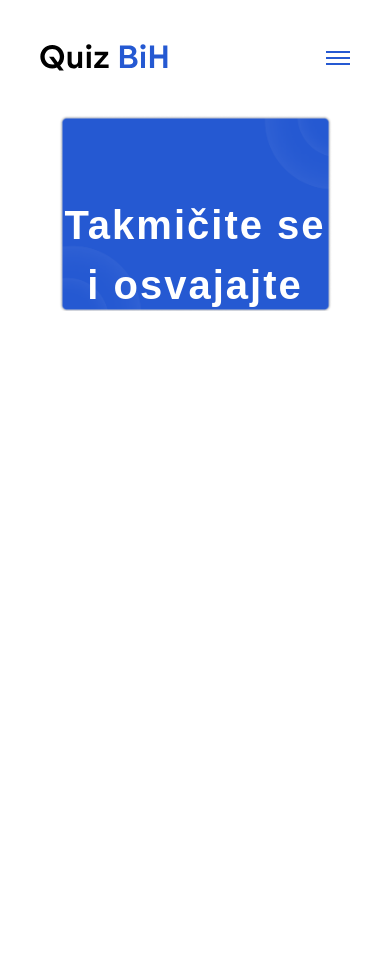
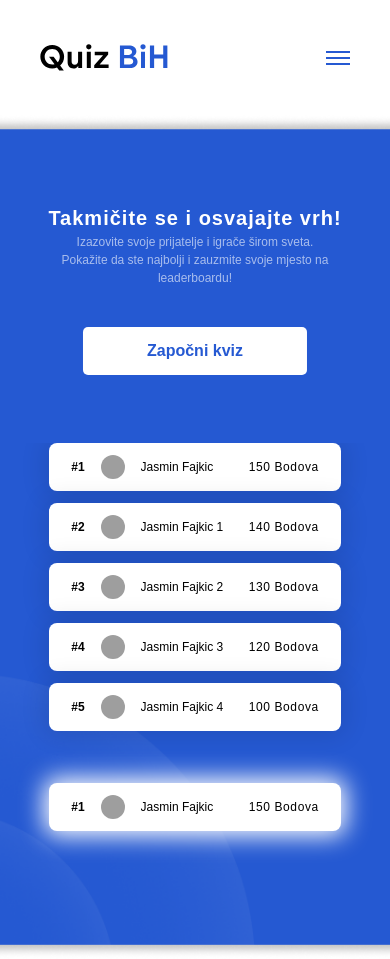
Before and after one commit to amer-5/quiz-app, a React (Vite) app: page /leaderboard in a window 390 px wide. Before the commit the page ends 844 px from the top, so only its background shows below. Built offline with nearby package versions, Linux system fonts and the light colour scheme; grey boxes are pictures that could not be loaded; a web font is replaced by a local one.

Commit message:
Mobile responsive

```diff
--- a/package.json
+++ b/package.json
@@ -18,6 +18,7 @@
     "react-dom": "^18.3.1",
     "react-fontawesome": "^1.7.1",
     "react-router-dom": "^7.1.4",
+    "tailwind-scrollbar-hide": "^2.0.0",
     "tailwindcss": "^4.0.1"
   },
   "devDependencies": {
--- a/src/components/scoreCard.tsx
+++ b/src/components/scoreCard.tsx
@@ -15,20 +15,22 @@ const ScoreCard: React.FC<scoreCardProps> = ({
 }) => {
   return (
     <div
-      className={`${className} flex items-center justify-between p-3 rounded-lg shadow-[0px_0px_25px_5px_rgba(0,_0,_0,_0.1)] w-1/2 bg-white`}
+      className={`${className} flex items-center justify-between p-3 rounded-lg shadow-[0px_0px_25px_5px_rgba(0,_0,_0,_0.1)] md:w-1/2 w-6/10 bg-white`}
     >
       <div className="flex items-center">
-        <span className="text-black font-bold ml-2.5 box-border">
+        <span className="text-black font-bold ml-2.5 box-border  text-[12px] md:text-[1rem]">
           #{placement}
         </span>
         <img
-          className="w-8 h-8 ml-4 my- rounded-full"
+          className="w-6 h-6 md:w-8 md:h-8 ml-4 rounded-full"
           src={image}
           alt="Profile"
         />
-        <p className="ml-4">{name}</p>
+        <p className="ml-4 text-[12px] md:text-[1rem]">{name}</p>
       </div>
-      <p className="text-right mr-2.5 tracking-wider">{points} Bodova</p>
+      <p className="text-right mr-2.5 tracking-wider  text-[12px] md:text-[1rem]">
+        {points} Bodova
+      </p>
     </div>
   );
 };
--- a/src/index.css
+++ b/src/index.css
@@ -15,6 +15,14 @@
   border-radius: 0.25rem;
 }
 
+.hide-scrollbar {
+  scrollbar-width: none;
+}
+
+.hide-scrollbar::-webkit-scrollbar {
+  display: none;
+}
+
 @media (max-width: 767px) {
   .scrollable-cards {
     overflow-x: auto;
--- a/src/pages/leaderboard.tsx
+++ b/src/pages/leaderboard.tsx
@@ -60,19 +60,21 @@ const Leaderboard: React.FC = () => {
           backgroundImage: `url(${backgroundImage})`,
           backgroundSize: "cover",
         }}
-        className="w-[70%] aspect-[60/43] py-6 pt-20 overflow-hidden"
+        className="w-[calc(100vw+12rem)] min-h-screen md:min-h-auto md:w-[80%] md:aspect-[60/43] py-6 pt-22 px-12 md:px-auto overflow-x-hidden hide-scrollbar"
       >
-        <h2 className="text-[2.5rem] text-center text-white font-bold tracking-wider">
+        <h2 className="text-[20px] md:text-[2.5rem] text-center text-white font-bold tracking-wider">
           Takmičite se i osvajajte vrh!
         </h2>
-        <p className="text-white text-center opacity-60 mb-2 w-[55%] mx-auto">
+        <p className="text-[12px] md:text-[1rem] text-white text-center opacity-60 mb-2 w-[55%] mx-auto">
           Izazovite svoje prijatelje i igrače širom sveta. Pokažite da ste
           najbolji i zauzmite svoje mjesto na leaderboardu!
         </p>
         <Button
           onClick={openPopup}
-          className="bg-white text-[#2559D2] text-[1.25rem] font-bold rounded-[5px] py-3 px-20 cursor-pointer relative left-[50%] translate-x-[-50%] my-3 mt-8"
-        >Započni kviz</Button>
+          className="bg-white text-[#2559D2] text-[1rem] md:text-[1.25rem] font-bold rounded-[5px] py-3 px-16 md:px-20 cursor-pointer relative left-[50%] translate-x-[-50%] my-3 mt-8"
+        >
+          Započni kviz
+        </Button>
         <div className="flex flex-col items-center justify-center gap-3 mt-14">
           {tempTopScores.map((user) => (
             <ScoreCard
```
Also changed, not shown: 1 other file (tests, documents, lock files or other folders).
